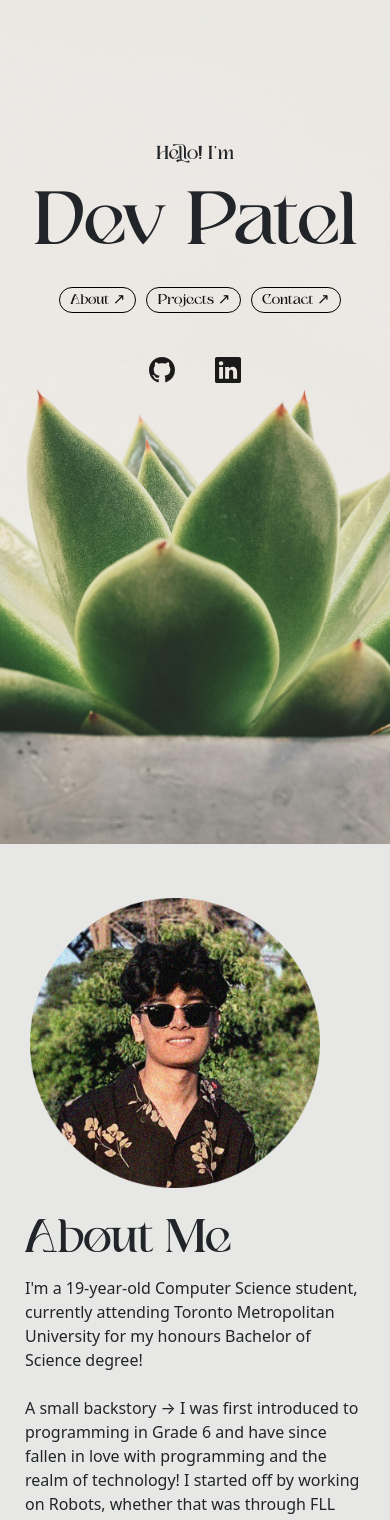
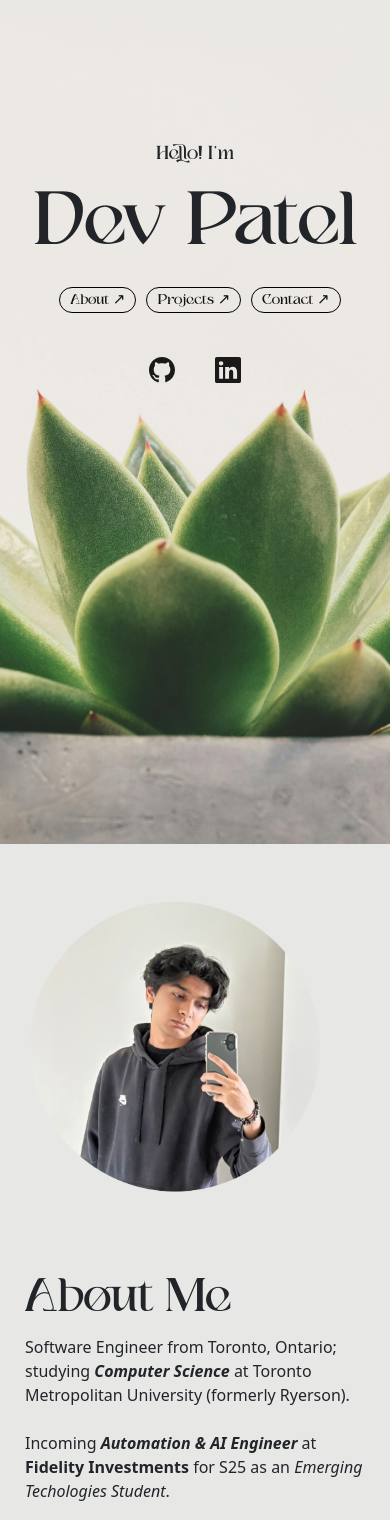
Before and after one commit to devp19/portfolio-react-app, a React (Create React App) app in the folder portfolio-website/: page / in a window 390 px wide. Shown: the top 1520 px of the page. Built offline with nearby package versions, Linux system fonts and the light colour scheme.

Commit message:
update
new picture, career update, mobile fixes

```diff
--- a/portfolio-website/package.json
+++ b/portfolio-website/package.json
@@ -10,7 +10,7 @@
     "react": "^18.3.1",
     "react-dom": "^18.3.1",
     "react-router-dom": "^6.26.1",
-    "react-scripts": "5.0.1",
+    "react-scripts": "^5.0.1",
     "web-vitals": "^2.1.4"
   },
   "scripts": {
--- a/portfolio-website/src/components/pages/Contact.js
+++ b/portfolio-website/src/components/pages/Contact.js
@@ -35,7 +35,7 @@ const Contact = forwardRef((props, ref) => {
                 </div>
 
                 <div className="row justify-content-center" style={{marginLeft: '50px', marginRight: '50px', padding: '20px'}}>
-                    <div className="col-md-6 box" style={{padding: '20px'}}>
+                    <div className="col-md-12 box" style={{padding: '15px'}}>
                         <form name="contact" method="post" style={{borderLeft: "3px solid black"}} data-netlify="true" action="/src/Components/Pages/Success.js"
       onSubmit={handleSubmit}>
                             <input type="hidden" name="form-name" value="contact"/>
--- a/portfolio-website/src/components/pages/Home.js
+++ b/portfolio-website/src/components/pages/Home.js
@@ -1,5 +1,5 @@
 import React, { useRef } from 'react';
-import Portrait from '../images/circle.png';
+import Portrait from '../images/circle4.png';
 import Projects from './Projects'
 import Contact from './Contact'
 import { Link } from 'react-router-dom';
@@ -68,12 +68,14 @@ function Home() {
                         <div className="col-md-5 left-sep custom-abt">
                             <h2 className="title-2">About Me</h2>
                             <div className="para-text">
-                                I'm a 19-year-old Computer Science student, currently attending Toronto Metropolitan University for my honours Bachelor of Science degree!
-
+                                Software Engineer from Toronto, Ontario; studying <strong style={{fontStyle: 'italic'}}>Computer Science</strong> at Toronto Metropolitan University (formerly Ryerson).
                                 <br /><br />
+                                Incoming <em><strong>Automation & AI Engineer</strong></em> at <strong style={{fontStyle: 'italics'}}>Fidelity Investments</strong> for S25 as an <i>Emerging Techologies Student</i>.
+                                <br></br>
+                                <br></br>
                                 A small backstory → I was first introduced to programming in Grade 6 and have since fallen in love with programming and the realm of technology! I started off by working on Robots, whether that was through FLL tournaments or even VEX Robotics. I often held a lead-programmer role for autonomous challenges, and that's what influenced my decision to choose Computer Science as my post-secondary career path!
                                 <br /><br />
-                                Going back to the present → I'm in my second year of Computer Science, so with any free time I get, I'm ideally keeping up with any tech-related news surrounding artificial intelligence. I'm a big believer in Artificial-Intelligence adoption in medicinal sectors, which is something I hope to contribute towards post-undergrad!
+                                Going back to the present → I'm in my second year of Computer Science, so with any free time I get, I'm ideally keeping up with any tech-related news surrounding artificial intelligence. I'm a big believer in Artificial-Intelligence adoption in medicinal sectors, which is something I hope to contribute towards post-undergrad.
                                 <br /><br />
                                 ↓
                             </div>
```
Also changed, not shown: portfolio-website/src/components/images/circle4.png (added), 1 other file (tests, documents, lock files or other folders).
